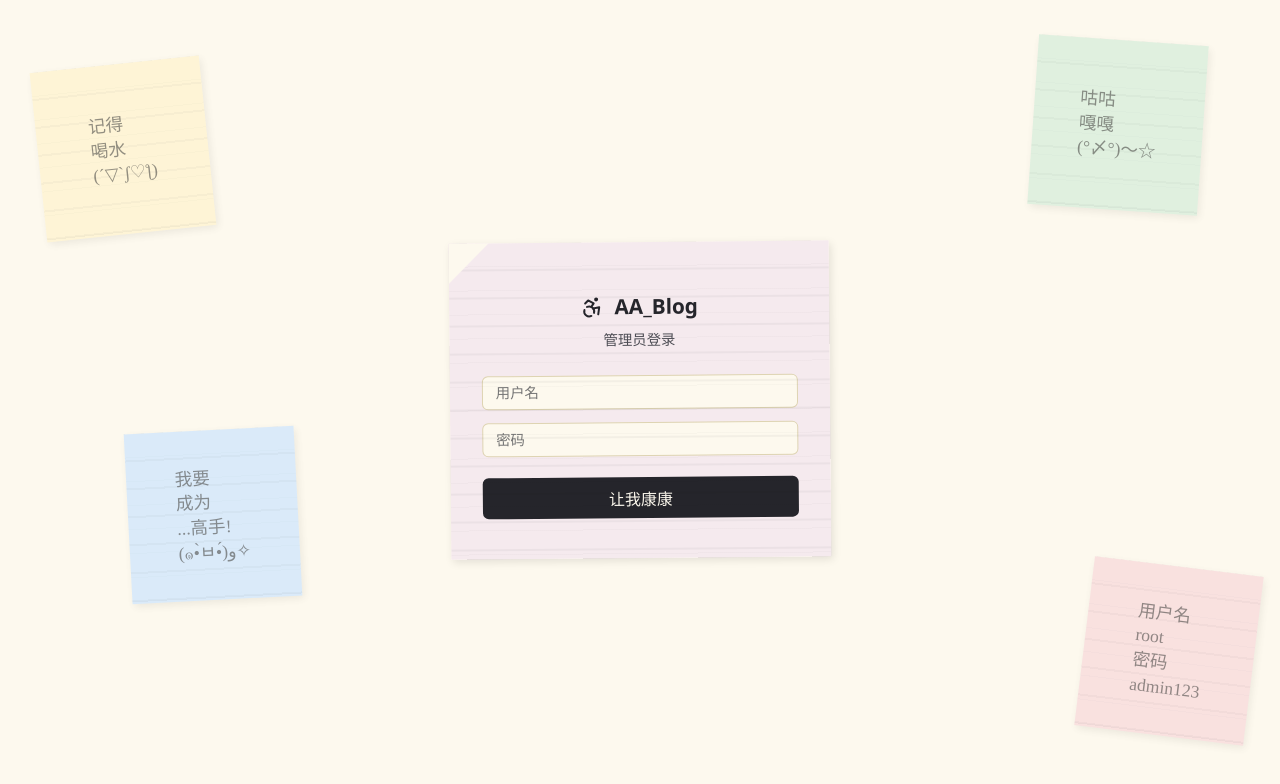
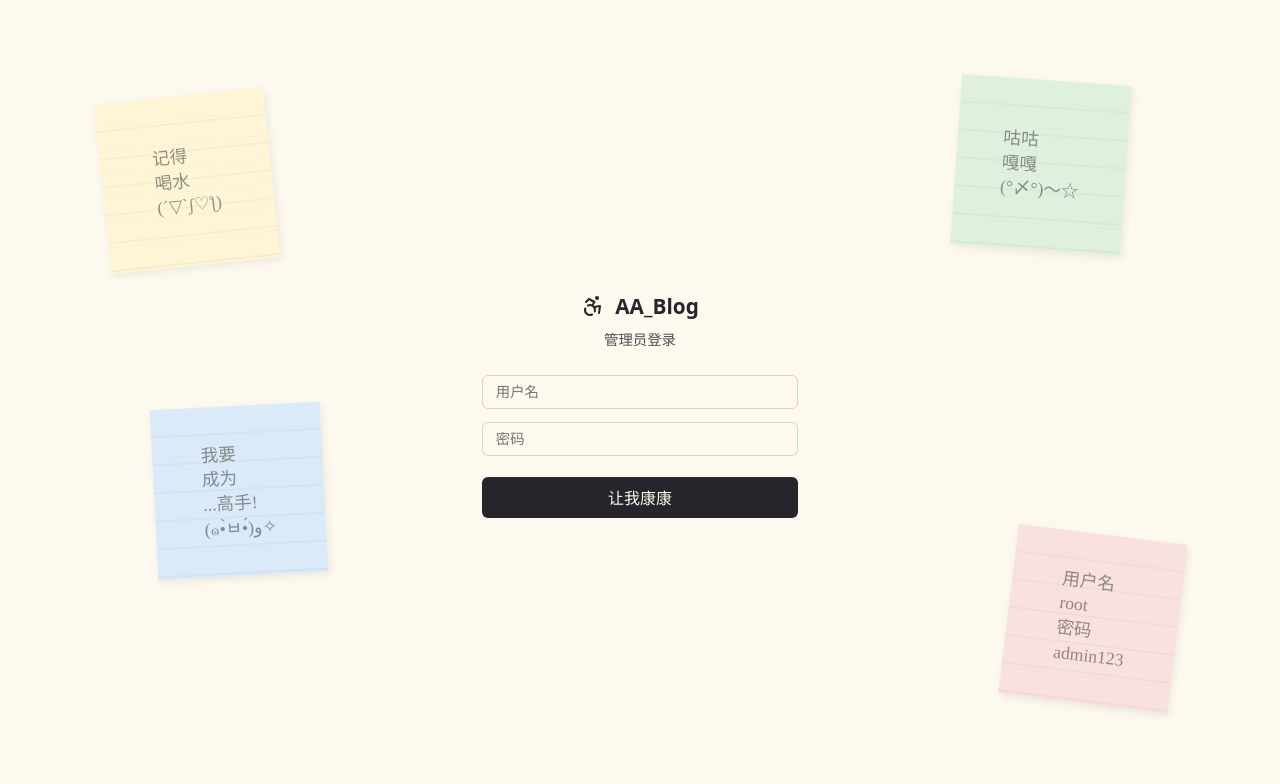
Before and after one commit to cupcoff1/AA_Blog, a Vue app in the folder AA_Blog_frontEnd/: page /admin/login in a window 1280 px wide. Shown: the top 784 px of the page. Built offline with nearby package versions, Linux system fonts and the light colour scheme; a web font is replaced by a local one.

Commit message:
移动端适配优化 + 登录页样式调整
- 移动端汉堡菜单加 GitHub 链接、bio 文字、🌱 登录入口
- Home 链接根据管理员状态跳转 /admin/home 或 /
- 登录页去除折角效果、框体透明化
- 装饰便签位置向中心靠拢
- 移动端退出改为 red icon only

```diff
--- a/AA_Blog_frontEnd/src/components/Sidebar.vue
+++ b/AA_Blog_frontEnd/src/components/Sidebar.vue
@@ -40,13 +40,18 @@ if (dark.value) document.body.classList.add('dark')
       <Transition name="fade">
         <div v-if="menuOpen" class="mobile-overlay" @click="menuOpen = false">
           <nav class="mobile-menu" @click.stop>
-            <RouterLink to="/" @click="menuOpen = false">Home</RouterLink>
+            <RouterLink :to="isAdmin ? '/admin/home' : '/'" @click="menuOpen = false">Home</RouterLink>
             <RouterLink to="/blog" @click="menuOpen = false">Blog</RouterLink>
             <RouterLink to="/notes" @click="menuOpen = false">Notes</RouterLink>
             <RouterLink to="/projects" @click="menuOpen = false">Projects</RouterLink>
             <RouterLink to="/about" @click="menuOpen = false">About Me</RouterLink>
             <RouterLink to="/guest" @click="menuOpen = false">Leave a Note</RouterLink>
-            <a v-if="isAdmin" href="#" @click.prevent="logout" class="logout-link">退出</a>
+            <a href="https://github.com/cupcoff1" target="_blank" class="mobile-gh">GitHub</a>
+            <div class="mobile-divider" />
+            <a v-if="isAdmin" href="#" @click.prevent="logout" class="logout-link"><LogOut :size="16" /></a>
+            <div class="mobile-bio">
+              I'm AA_ , Student. This is my digital garden. <RouterLink to="/admin/login" @click="menuOpen = false" class="secret-link">🌱</RouterLink>
+            </div>
           </nav>
         </div>
       </Transition>
@@ -120,6 +125,10 @@ if (dark.value) document.body.classList.add('dark')
 .mobile-menu a { display: block; padding: 0.6rem 0.5rem; color: var(--text-secondary); font-size: 1.05em; border-radius: 6px; }
 .mobile-menu a:hover { background: var(--bg-secondary); color: var(--link); }
 .mobile-menu .logout-link { color: #e53e3e; margin-top: 1rem; }
+.mobile-gh { display: block; padding: 0.6rem 0.5rem; color: var(--text-secondary); font-size: 1.05em; border-radius: 6px; }
+.mobile-gh:hover { background: var(--bg-secondary); color: var(--link); }
+.mobile-divider { height: 1px; background: rgba(128,128,128,0.1); margin: 0.5rem 0; }
+.mobile-bio { padding-top: 1rem; font-size: 0.85em; color: var(--text-secondary); line-height: 1.5; }
 
 .fade-enter-active, .fade-leave-active { transition: opacity 0.2s; }
 .fade-enter-from, .fade-leave-to { opacity: 0; }
--- a/AA_Blog_frontEnd/src/views/GuestWall.vue
+++ b/AA_Blog_frontEnd/src/views/GuestWall.vue
@@ -69,7 +69,7 @@ onMounted(fetchNotes)
   <div class="guest-wall">
     <div class="section-head">
       <h1 class="section-title"><MessageSquare :size="32" /> Leave a Note</h1>
-      <p class="section-desc">留下你想对我说的话，或者对网站的建议</p>
+      <p class="section-desc">想对我说的话，或者对网站的建议</p>
     </div>
 
     <div v-if="loading" class="state">加载中...</div>
--- a/AA_Blog_frontEnd/src/views/HomePage.vue
+++ b/AA_Blog_frontEnd/src/views/HomePage.vue
@@ -61,7 +61,7 @@ onUnmounted(() => clearInterval(timer))
     <section class="section">
       <div class="section-head">
         <h2 class="section-title"><BookOpen :size="22" /> Blog</h2>
-        <p class="section-desc">指南、参考与教程</p>
+        <p class="section-desc">生活、项目以及一切</p>
       </div>
       <div v-if="data.latestBlogs.length" class="post-list">
         <article v-for="blog in data.latestBlogs" :key="blog.id" class="post-item">
@@ -78,7 +78,7 @@ onUnmounted(() => clearInterval(timer))
     <section class="section">
       <div class="section-head">
         <h2 class="section-title"><Pencil :size="22" /> Notes</h2>
-        <p class="section-desc">生活、项目以及一切</p>
+        <p class="section-desc">指南、参考与教程</p>
       </div>
       <div v-if="data.latestNotes.length" class="post-list">
         <article v-for="note in data.latestNotes" :key="note.id" class="post-item">
--- a/AA_Blog_frontEnd/src/views/admin/LoginPage.vue
+++ b/AA_Blog_frontEnd/src/views/admin/LoginPage.vue
@@ -87,34 +87,16 @@ const login = async () => {
     repeating-linear-gradient(transparent 0, transparent 23px, rgba(0,0,0,0.02) 23px, rgba(0,0,0,0.02) 24px);
   pointer-events: none;
 }
-.note-1 { top: 8%; left: 3%; background: #fff3cd; transform: rotate(-6deg); }
-.note-2 { top: 5%; right: 6%; background: #d4edda; transform: rotate(4deg); }
-.note-3 { bottom: 25%; left: 10%; background: #cce5ff; transform: rotate(-3deg); }
-.note-4 { bottom: 8%; right: 2%; background: #f8d7da; transform: rotate(7deg); }
+.note-1 { top: 12%; left: 8%; background: #fff3cd; transform: rotate(-6deg); }
+.note-2 { top: 10%; right: 12%; background: #d4edda; transform: rotate(4deg); }
+.note-3 { bottom: 28%; left: 12%; background: #cce5ff; transform: rotate(-3deg); }
+@media screen and (max-width: 600px) { .note-3 { bottom: 15%; } }
+.note-4 { bottom: 12%; right: 8%; background: #f8d7da; transform: rotate(7deg); }
 .login-card {
   width: 100%;
   max-width: 380px;
   padding: 3rem 2rem 2.5rem;
   position: relative;
-  background-color: rgba(200, 146, 231, 0.15);
-  box-shadow: 2px 3px 8px rgba(0,0,0,0.1);
-  transform: rotate(-0.5deg);
-  overflow: hidden;
-}
-.login-card::before {
-  content: ''; position: absolute; top: 0; left: 0;
-  width: 0; height: 0;
-  border-style: solid;
-  border-width: 40px 40px 0 0;
-  border-color: var(--bg) transparent transparent transparent;
-  z-index: 2;
-}
-.login-card::after {
-  content: ''; position: absolute; inset: 0;
-  background:
-    repeating-linear-gradient(transparent 0, transparent 26px, rgba(0,0,0,0.04) 26px, rgba(0,0,0,0.04) 28px),
-    repeating-linear-gradient(transparent 0, transparent 23px, rgba(0,0,0,0.02) 23px, rgba(0,0,0,0.02) 24px);
-  pointer-events: none;
 }
 .login-logo {
   display: flex;
```
